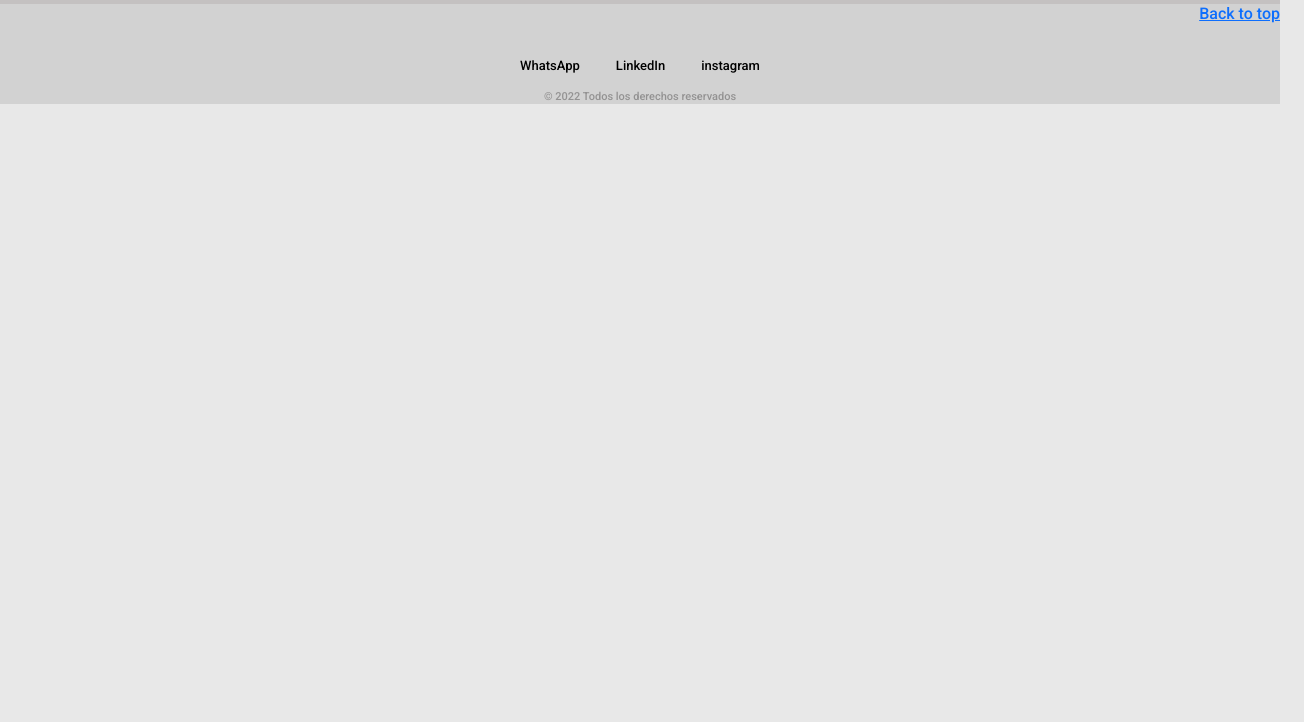
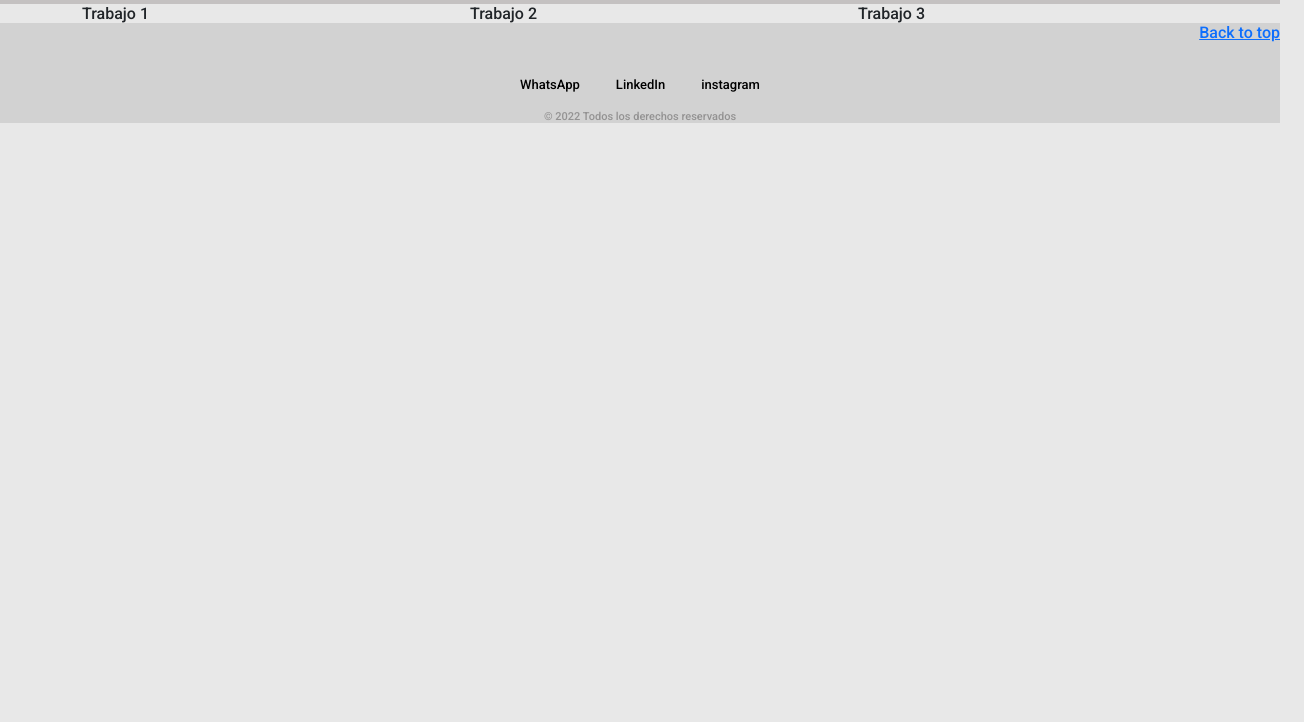
Before and after one commit to gastonmartinp/personalWebsite, a plain HTML site: page page/works.html in a window 1280 px wide. Shown: the part 78-800 px from the top of the page, 1304 px wide, since content can reach past the window. Drawn offline with nearby package versions, Linux system fonts and the light colour scheme.

Commit message:
add bootstrap to all pages

```diff
--- a/page/works.html
+++ b/page/works.html
@@ -36,6 +36,22 @@
         </nav>
     </header>
 
+    <section class="container-fluid">     <!-- Conteiner Bootstrap -->
+        <div class="container">
+            <div class="row">
+              <div class="col">
+                Trabajo 1
+              </div>
+              <div class="col">
+                Trabajo 2
+              </div>
+              <div class="col">
+                Trabajo 3
+              </div>
+            </div>
+          </div>
+    </section>
+
     <!-- inicio de footer -->
     <footer>
         <p class="top"><a href="#top">Back to top</a></p>
@@ -48,6 +64,7 @@
             </ul>
         </div>
 
+
         <div class="copyright">
             <p>© 2022 Todos los derechos reservados</p>
         </div>
```
